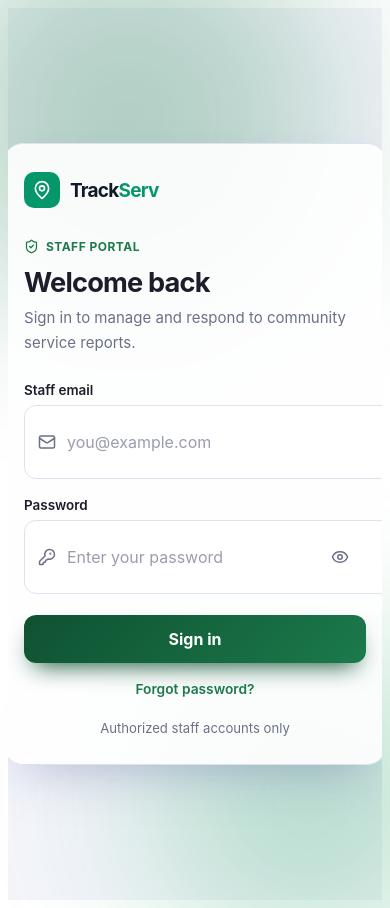
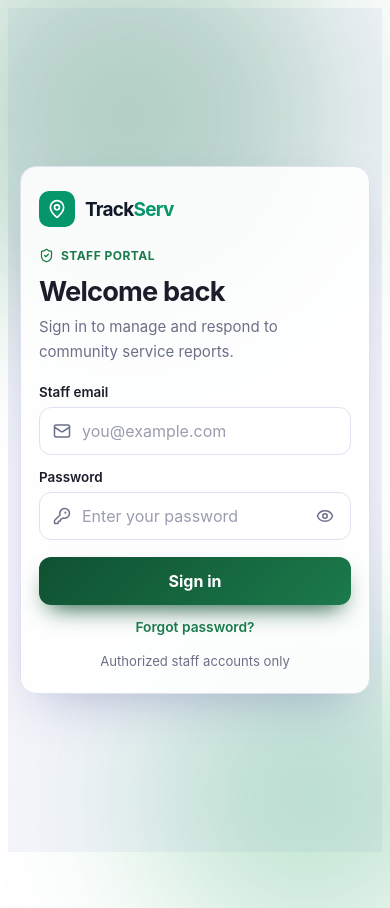
Before and after one commit to WANGAMALINDA/TrackStaff, a React (Vite) app in the folder servers/: page /TrackStaff/login in a window 390 px wide. After the commit the page ends 860 px from the top, so only its background shows below. Built offline with nearby package versions, Linux system fonts and the light colour scheme.

Commit message:
Login restyle

```diff
--- a/servers/src/pages/Login.css
+++ b/servers/src/pages/Login.css
@@ -8,14 +8,24 @@
   position: relative;
   isolation: isolate;
   display: grid;
+  width: 100%;
+  box-sizing: border-box;
   min-height: 100vh;
+  min-height: 100svh;
   min-height: 100dvh;
   place-items: center;
-  overflow: hidden;
-  padding: 24px 16px;
+  overflow-x: hidden;
+  overflow-y: auto;
+  padding: max(16px, env(safe-area-inset-top)) max(16px, env(safe-area-inset-right)) max(16px, env(safe-area-inset-bottom)) max(16px, env(safe-area-inset-left));
   background: var(--login-bg);
   color: var(--login-text);
   font-family: Inter, system-ui, -apple-system, "Segoe UI", sans-serif;
+}
+
+.staff-login *,
+.staff-login *::before,
+.staff-login *::after {
+  box-sizing: border-box;
 }
 
 .staff-login__blob {
@@ -46,7 +56,8 @@
 }
 
 .staff-login__card {
-  width: min(100%, 440px);
+  width: min(440px, 100%);
+  min-width: 0;
   padding: 36px 32px;
   border: 1px solid var(--login-border);
   border-radius: 20px;
@@ -291,8 +302,62 @@
 }
 
 @media (max-width: 440px) {
+  .staff-login {
+    place-items: center;
+    padding: max(12px, env(safe-area-inset-top)) max(12px, env(safe-area-inset-right)) max(12px, env(safe-area-inset-bottom)) max(12px, env(safe-area-inset-left));
+  }
+
   .staff-login__card {
-    padding: 28px 20px;
+    padding: 24px 18px;
+    border-radius: 16px;
+  }
+
+  .staff-login__brand {
+    margin-bottom: 20px;
+  }
+
+  .staff-login__form {
+    gap: 14px;
+    margin-top: 20px;
+  }
+
+  .staff-login__forgot {
+    margin-top: 14px;
+  }
+
+  .staff-login__message {
+    margin-top: 14px;
+    padding: 10px 12px;
+  }
+
+  .staff-login__footer {
+    margin-top: 18px;
+  }
+}
+
+@media (max-height: 620px) {
+  .staff-login {
+    place-items: start center;
+    padding-top: max(12px, env(safe-area-inset-top));
+    padding-bottom: max(12px, env(safe-area-inset-bottom));
+  }
+
+  .staff-login__card {
+    padding-top: 20px;
+    padding-bottom: 20px;
+  }
+
+  .staff-login__brand {
+    margin-bottom: 16px;
+  }
+
+  .staff-login__form {
+    gap: 12px;
+    margin-top: 16px;
+  }
+
+  .staff-login__footer {
+    margin-top: 14px;
   }
 }
 
```
